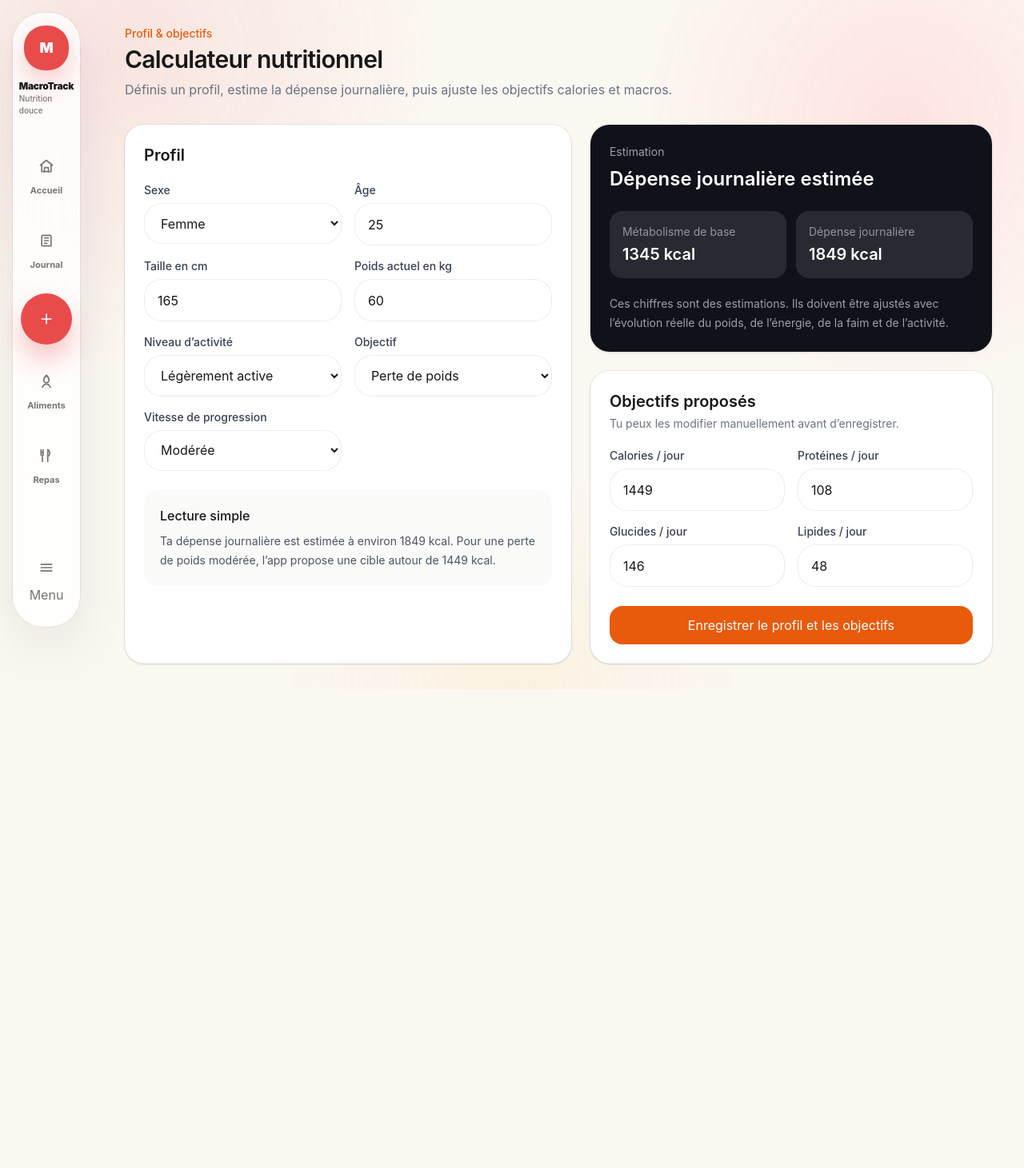
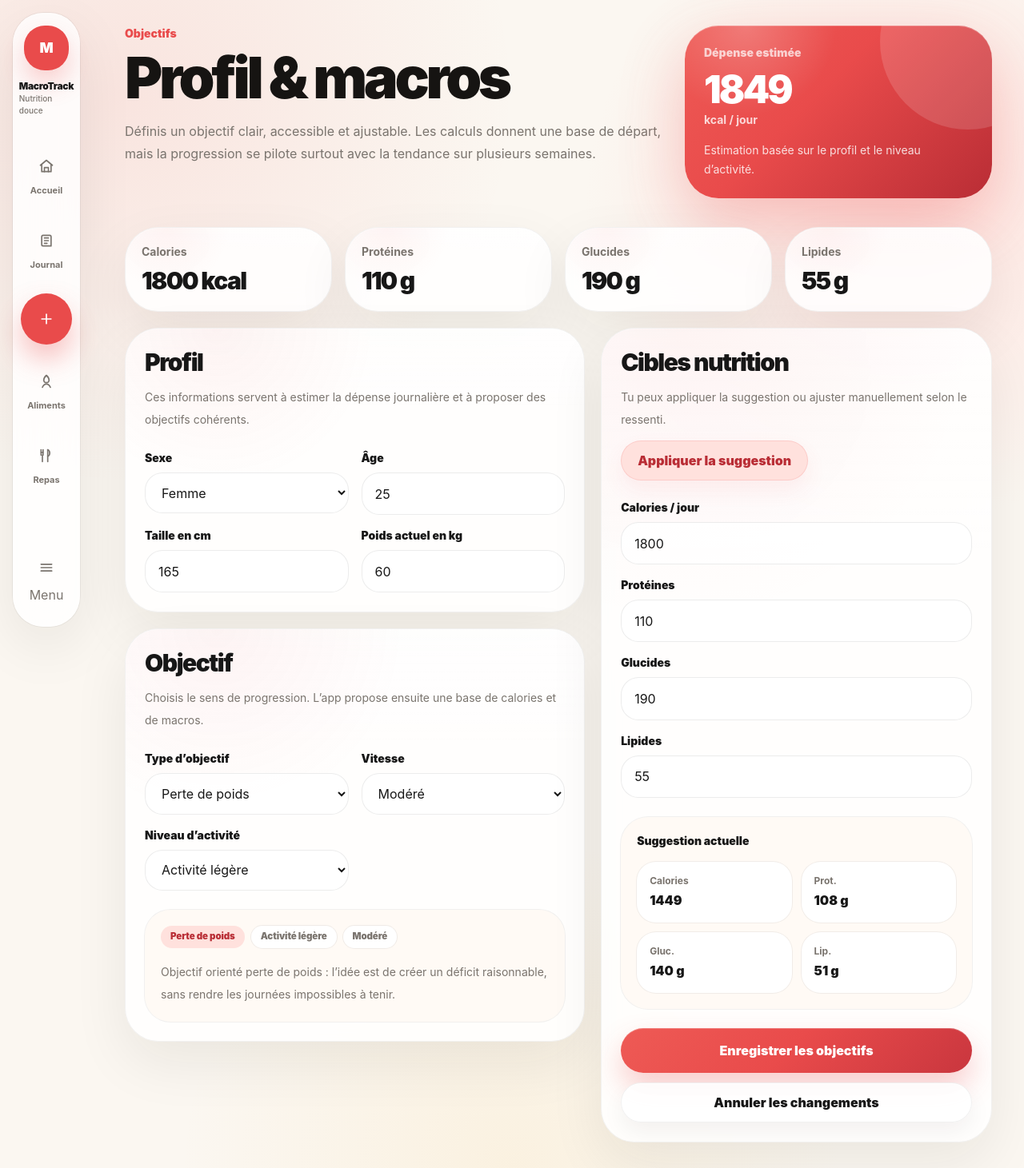
Before and after one commit to vincentchaumei-dev/macrotrack-mitzi, a Next.js app: page /goals in a window 1280 px wide. Shown: the whole page at 80% size. Before the commit the page ends 862 px from the top, so only its background shows below. Built offline with nearby package versions, Linux system fonts and the light colour scheme.

Commit message:
style: premium goals page

```diff
--- a/src/app/goals/page.tsx
+++ b/src/app/goals/page.tsx
@@ -1,123 +1,220 @@
 "use client";
 
-import { FormEvent, useEffect, useState } from "react";
+import { FormEvent, useMemo, useState } from "react";
 import { AppShell } from "@/components/layout/AppShell";
+import {
+  GhostButton,
+  PageHeader,
+  Pill,
+  PremiumCard,
+  SectionTitle,
+  SoftButton,
+  StatCard,
+} from "@/components/ui/PremiumUI";
 import { useNutritionStore } from "@/hooks/useNutritionStore";
-import {
-  activityLevelLabels,
-  calculateBmr,
-  calculateRecommendedGoals,
-  calculateTdee,
-  explainGoal,
-  goalSpeedLabels,
-  goalTypeLabels,
-} from "@/lib/nutrition";
-import {
-  ActivityLevel,
-  GoalSpeed,
-  GoalType,
-  Sex,
-  UserProfile,
-} from "@/types/nutrition";
+import { NutritionGoals, UserProfile } from "@/types/nutrition";
+import { calculateTdee, goalTypeLabels } from "@/lib/nutrition";
+
+const activityLabels: Record<string, string> = {
+  sedentary: "Sédentaire",
+  light: "Activité légère",
+  moderate: "Activité modérée",
+  active: "Active",
+  very_active: "Très active",
+};
+
+const goalSpeedLabels: Record<string, string> = {
+  gentle: "Progressif",
+  moderate: "Modéré",
+  ambitious: "Rapide",
+};
+
+function parseNumber(value: string) {
+  const parsed = Number(value.replace(",", "."));
+  return Number.isNaN(parsed) ? 0 : parsed;
+}
+
+function calculateSuggestedGoals(profile: UserProfile): NutritionGoals {
+  const tdee = calculateTdee(profile);
+
+  let calories = tdee;
+
+  if (profile.goalType === "fat_loss") {
+    if (profile.goalSpeed === "gentle") calories = tdee - 250;
+    if (profile.goalSpeed === "moderate") calories = tdee - 400;
+    if (profile.goalSpeed === "ambitious") calories = tdee - 550;
+  }
+
+  if (profile.goalType === "muscle_gain") {
+    if (profile.goalSpeed === "gentle") calories = tdee + 150;
+    if (profile.goalSpeed === "moderate") calories = tdee + 250;
+    if (profile.goalSpeed === "ambitious") calories = tdee + 350;
+  }
+
+  const safeCalories = Math.max(1300, Math.round(calories));
+
+  const proteinG = Math.round(profile.currentWeightKg * 1.8);
+  const fatG = Math.round(profile.currentWeightKg * 0.85);
+  const remainingCalories = safeCalories - proteinG * 4 - fatG * 9;
+  const carbsG = Math.max(80, Math.round(remainingCalories / 4));
+
+  return {
+    calories: safeCalories,
+    proteinG,
+    carbsG,
+    fatG,
+  };
+}
+
+function goalText(profile: UserProfile) {
+  if (profile.goalType === "fat_loss") {
+    return "Objectif orienté perte de poids : l’idée est de créer un déficit raisonnable, sans rendre les journées impossibles à tenir.";
+  }
+
+  if (profile.goalType === "muscle_gain") {
+    return "Objectif orienté prise de masse : l’idée est d’avoir assez d’énergie pour progresser, sans partir sur un surplus excessif.";
+  }
+
+  return "Objectif maintien : l’idée est de stabiliser le poids tout en gardant des apports cohérents et faciles à suivre.";
+}
 
 export default function GoalsPage() {
   const { profile, goals, updateProfile, updateGoals } = useNutritionStore();
 
-  const [sex, setSex] = useState<Sex>(profile.sex);
-  const [age, setAge] = useState(String(profile.age));
-  const [heightCm, setHeightCm] = useState(String(profile.heightCm));
-  const [currentWeightKg, setCurrentWeightKg] = useState(
-    String(profile.currentWeightKg)
+  const [profileForm, setProfileForm] = useState({
+    sex: profile.sex,
+    age: String(profile.age),
+    heightCm: String(profile.heightCm),
+    currentWeightKg: String(profile.currentWeightKg),
+    activityLevel: profile.activityLevel,
+    goalType: profile.goalType,
+    goalSpeed: profile.goalSpeed,
+  });
+
+  const [goalsForm, setGoalsForm] = useState({
+    calories: String(goals.calories),
+    proteinG: String(goals.proteinG),
+    carbsG: String(goals.carbsG),
+    fatG: String(goals.fatG),
+  });
+
+  const previewProfile: UserProfile = {
+    sex: profileForm.sex,
+    age: parseNumber(profileForm.age),
+    heightCm: parseNumber(profileForm.heightCm),
+    currentWeightKg: parseNumber(profileForm.currentWeightKg),
+    activityLevel: profileForm.activityLevel,
+    goalType: profileForm.goalType,
+    goalSpeed: profileForm.goalSpeed,
+  } as UserProfile;
+
+  const estimatedTdee = useMemo(
+    () => calculateTdee(previewProfile),
+    [previewProfile]
   );
-  const [activityLevel, setActivityLevel] = useState<ActivityLevel>(
-    profile.activityLevel
+
+  const suggestedGoals = useMemo(
+    () => calculateSuggestedGoals(previewProfile),
+    [previewProfile]
   );
-  const [goalType, setGoalType] = useState<GoalType>(profile.goalType);
-  const [goalSpeed, setGoalSpeed] = useState<GoalSpeed>(profile.goalSpeed);
 
-  const [manualCalories, setManualCalories] = useState(String(goals.calories));
-  const [manualProtein, setManualProtein] = useState(String(goals.proteinG));
-  const [manualCarbs, setManualCarbs] = useState(String(goals.carbsG));
-  const [manualFat, setManualFat] = useState(String(goals.fatG));
+  function updateProfileField(key: keyof typeof profileForm, value: string) {
+    setProfileForm((current) => ({
+      ...current,
+      [key]: value,
+    }));
+  }
 
-  const [saved, setSaved] = useState(false);
+  function updateGoalsField(key: keyof typeof goalsForm, value: string) {
+    setGoalsForm((current) => ({
+      ...current,
+      [key]: value,
+    }));
+  }
 
-  const draftProfile: UserProfile = {
-    sex,
-    age: Number(age) || 0,
-    heightCm: Number(heightCm) || 0,
-    currentWeightKg: Number(currentWeightKg.replace(",", ".")) || 0,
-    activityLevel,
-    goalType,
-    goalSpeed,
-  };
-
-  const bmr = calculateBmr(draftProfile);
-  const tdee = calculateTdee(draftProfile);
-  const recommendedGoals = calculateRecommendedGoals(draftProfile);
-
-  useEffect(() => {
-    setManualCalories(String(recommendedGoals.calories));
-    setManualProtein(String(recommendedGoals.proteinG));
-    setManualCarbs(String(recommendedGoals.carbsG));
-    setManualFat(String(recommendedGoals.fatG));
-  }, [
-    sex,
-    age,
-    heightCm,
-    currentWeightKg,
-    activityLevel,
-    goalType,
-    goalSpeed,
-  ]);
+  function applySuggestedGoals() {
+    setGoalsForm({
+      calories: String(suggestedGoals.calories),
+      proteinG: String(suggestedGoals.proteinG),
+      carbsG: String(suggestedGoals.carbsG),
+      fatG: String(suggestedGoals.fatG),
+    });
+  }
 
   function handleSubmit(event: FormEvent<HTMLFormElement>) {
     event.preventDefault();
 
     const nextProfile: UserProfile = {
-      ...draftProfile,
-      age: Math.max(draftProfile.age, 0),
-      heightCm: Math.max(draftProfile.heightCm, 0),
-      currentWeightKg: Math.max(draftProfile.currentWeightKg, 0),
+      sex: profileForm.sex,
+      age: parseNumber(profileForm.age),
+      heightCm: parseNumber(profileForm.heightCm),
+      currentWeightKg: parseNumber(profileForm.currentWeightKg),
+      activityLevel: profileForm.activityLevel,
+      goalType: profileForm.goalType,
+      goalSpeed: profileForm.goalSpeed,
+    } as UserProfile;
+
+    const nextGoals: NutritionGoals = {
+      calories: Math.round(parseNumber(goalsForm.calories)),
+      proteinG: Math.round(parseNumber(goalsForm.proteinG)),
+      carbsG: Math.round(parseNumber(goalsForm.carbsG)),
+      fatG: Math.round(parseNumber(goalsForm.fatG)),
     };
 
     updateProfile(nextProfile);
-
-    updateGoals({
-      calories: Number(manualCalories) || recommendedGoals.calories,
-      proteinG: Number(manualProtein) || recommendedGoals.proteinG,
-      carbsG: Number(manualCarbs) || recommendedGoals.carbsG,
-      fatG: Number(manualFat) || recommendedGoals.fatG,
-    });
-
-    setSaved(true);
-    window.setTimeout(() => setSaved(false), 2500);
+    updateGoals(nextGoals);
   }
 
   return (
     <AppShell>
-      <div className="mb-8">
-        <p className="text-sm font-medium text-[#E85A0C]">
-          Profil & objectifs
+      <div className="mx-auto max-w-6xl">
+        <PageHeader
+          eyebrow="Objectifs"
+          title="Profil & macros"
+          description="Définis un objectif clair, accessible et ajustable. Les calculs donnent une base de départ, mais la progression se pilote surtout avec la tendance sur plusieurs semaines."
+          action={
+            <PremiumCard tint="red" className="max-w-sm">
+              <p className="text-sm font-black text-white/70">
+                Dépense estimée
               </p>
-        <h1 className="mt-1 text-3xl font-semibold tracking-tight">
-          Calculateur nutritionnel
-        </h1>
-        <p className="mt-2 text-gray-500">
-          Définis un profil, estime la dépense journalière, puis ajuste les
-          objectifs calories et macros.
+              <p className="mt-3 text-5xl font-black tracking-[-0.06em]">
+                {estimatedTdee}
               </p>
-      </div>
+              <p className="mt-1 text-sm font-bold text-white/78">
+                kcal / jour
+              </p>
+              <p className="mt-4 text-sm leading-6 text-white/82">
+                Estimation basée sur le profil et le niveau d’activité.
+              </p>
+            </PremiumCard>
+          }
+        />
 
-      <form onSubmit={handleSubmit} className="grid gap-6 xl:grid-cols-[1fr_0.9fr]">
-        <section className="rounded-3xl bg-white p-6 shadow-sm ring-1 ring-black/5">
-          <h2 className="text-xl font-semibold">Profil</h2>
+        <section className="mb-5 grid gap-4 md:grid-cols-4">
+          <StatCard label="Calories" value={`${goals.calories} kcal`} />
+          <StatCard label="Protéines" value={`${goals.proteinG} g`} />
+          <StatCard label="Glucides" value={`${goals.carbsG} g`} />
+          <StatCard label="Lipides" value={`${goals.fatG} g`} />
+        </section>
 
-          <div className="mt-5 grid gap-4 md:grid-cols-2">
+        <form
+          onSubmit={handleSubmit}
+          className="grid gap-5 xl:grid-cols-[1fr_0.85fr]"
+        >
+          <div className="space-y-5">
+            <PremiumCard tint="white">
+              <SectionTitle
+                title="Profil"
+                text="Ces informations servent à estimer la dépense journalière et à proposer des objectifs cohérents."
+              />
+
+              <div className="mt-6 grid gap-4 md:grid-cols-2">
                 <Field label="Sexe">
                   <select
-                value={sex}
-                onChange={(event) => setSex(event.target.value as Sex)}
+                    value={profileForm.sex}
+                    onChange={(event) =>
+                      updateProfileField("sex", event.target.value)
+                    }
                     className="input"
                   >
                     <option value="female">Femme</option>
@@ -127,154 +224,227 @@ export default function GoalsPage() {
 
                 <Field label="Âge">
                   <input
-                value={age}
-                onChange={(event) => setAge(event.target.value)}
+                    value={profileForm.age}
+                    onChange={(event) =>
+                      updateProfileField("age", event.target.value)
+                    }
                     className="input"
+                    placeholder="Ex : 25"
                   />
                 </Field>
 
                 <Field label="Taille en cm">
                   <input
-                value={heightCm}
-                onChange={(event) => setHeightCm(event.target.value)}
+                    value={profileForm.heightCm}
+                    onChange={(event) =>
+                      updateProfileField("heightCm", event.target.value)
+                    }
                     className="input"
+                    placeholder="Ex : 165"
                   />
                 </Field>
 
                 <Field label="Poids actuel en kg">
                   <input
-                value={currentWeightKg}
-                onChange={(event) => setCurrentWeightKg(event.target.value)}
+                    value={profileForm.currentWeightKg}
+                    onChange={(event) =>
+                      updateProfileField("currentWeightKg", event.target.value)
+                    }
+                    className="input"
+                    placeholder="Ex : 60"
+                  />
+                </Field>
+              </div>
+            </PremiumCard>
+
+            <PremiumCard tint="white">
+              <SectionTitle
+                title="Objectif"
+                text="Choisis le sens de progression. L’app propose ensuite une base de calories et de macros."
+              />
+
+              <div className="mt-6 grid gap-4 md:grid-cols-2">
+                <Field label="Type d’objectif">
+                  <select
+                    value={profileForm.goalType}
+                    onChange={(event) =>
+                      updateProfileField("goalType", event.target.value)
+                    }
+                    className="input"
+                  >
+                    <option value="fat_loss">Perte de poids</option>
+                    <option value="maintenance">Maintien</option>
+                    <option value="muscle_gain">Prise de masse</option>
+                  </select>
+                </Field>
+
+                <Field label="Vitesse">
+                  <select
+                    value={profileForm.goalSpeed}
+                    onChange={(event) =>
+                      updateProfileField("goalSpeed", event.target.value)
+                    }
+                    className="input"
+                  >
+                    <option value="gentle">Progressif</option>
+                    <option value="moderate">Modéré</option>
+                    <option value="ambitious">Rapide</option>
+                  </select>
+                </Field>
+
+                <Field label="Niveau d’activité">
+                  <select
+                    value={profileForm.activityLevel}
+                    onChange={(event) =>
+                      updateProfileField("activityLevel", event.target.value)
+                    }
+                    className="input"
+                  >
+                    <option value="sedentary">Sédentaire</option>
+                    <option value="light">Activité légère</option>
+                    <option value="moderate">Activité modérée</option>
+                    <option value="active">Active</option>
+                    <option value="very_active">Très active</option>
+                  </select>
+                </Field>
+              </div>
+
+              <div className="mt-6 rounded-[32px] bg-[#FFFAF5] p-5 ring-1 ring-black/[0.055]">
+                <div className="flex flex-wrap gap-2">
+                  <Pill tone="red">{goalTypeLabels[profileForm.goalType]}</Pill>
+                  <Pill tone="cream">
+                    {activityLabels[profileForm.activityLevel]}
+                  </Pill>
+                  <Pill tone="cream">
+                    {goalSpeedLabels[profileForm.goalSpeed]}
+                  </Pill>
+                </div>
+
+                <p className="mt-4 text-sm leading-7 text-[#7A746E]">
+                  {goalText(previewProfile)}
+                </p>
+              </div>
+            </PremiumCard>
+          </div>
+
+          <aside className="xl:sticky xl:top-8 xl:self-start">
+            <PremiumCard tint="white">
+              <div className="flex flex-col justify-between gap-3 md:flex-row md:items-start xl:flex-col">
+                <SectionTitle
+                  title="Cibles nutrition"
+                  text="Tu peux appliquer la suggestion ou ajuster manuellement selon le ressenti."
+                />
+
+                <SoftButton onClick={applySuggestedGoals}>
+                  Appliquer la suggestion
+                </SoftButton>
+              </div>
+
+              <div className="mt-6 grid gap-4">
+                <Field label="Calories / jour">
+                  <input
+                    value={goalsForm.calories}
+                    onChange={(event) =>
+                      updateGoalsField("calories", event.target.value)
+                    }
                     className="input"
                   />
                 </Field>
 
-            <Field label="Niveau d’activité">
-              <select
-                value={activityLevel}
+                <div className="grid gap-4 md:grid-cols-3 xl:grid-cols-1">
+                  <Field label="Protéines">
+                    <input
+                      value={goalsForm.proteinG}
                       onChange={(event) =>
-                  setActivityLevel(event.target.value as ActivityLevel)
+                        updateGoalsField("proteinG", event.target.value)
                       }
-                className="input"
-              >
-                {Object.entries(activityLevelLabels).map(([value, label]) => (
-                  <option key={value} value={value}>
-                    {label}
-                  </option>
-                ))}
-              </select>
-            </Field>
-
-            <Field label="Objectif">
-              <select
-                value={goalType}
-                onChange={(event) => setGoalType(event.target.value as GoalType)}
-                className="input"
-              >
-                {Object.entries(goalTypeLabels).map(([value, label]) => (
-                  <option key={value} value={value}>
-                    {label}
-                  </option>
-                ))}
-              </select>
-            </Field>
-
-            <Field label="Vitesse de progression">
-              <select
-                value={goalSpeed}
-                onChange={(event) =>
-                  setGoalSpeed(event.target.value as GoalSpeed)
-                }
-                className="input"
-              >
-                {Object.entries(goalSpeedLabels).map(([value, label]) => (
-                  <option key={value} value={value}>
-                    {label}
-                  </option>
-                ))}
-              </select>
-            </Field>
-          </div>
-
-          <div className="mt-6 rounded-2xl bg-[#FAFAF8] p-5">
-            <p className="font-medium">Lecture simple</p>
-            <p className="mt-2 text-sm leading-6 text-gray-600">
-              {explainGoal(draftProfile)}
-            </p>
-          </div>
-        </section>
-
-        <section className="space-y-6">
-          <div className="rounded-3xl bg-[#10121A] p-6 text-white shadow-sm">
-            <p className="text-sm text-white/60">Estimation</p>
-            <h2 className="mt-2 text-2xl font-semibold">
-              Dépense journalière estimée
-            </h2>
-
-            <div className="mt-6 grid gap-3 sm:grid-cols-2">
-              <DarkStat label="Métabolisme de base" value={`${bmr} kcal`} />
-              <DarkStat label="Dépense journalière" value={`${tdee} kcal`} />
-            </div>
-
-            <p className="mt-5 text-sm leading-6 text-white/60">
-              Ces chiffres sont des estimations. Ils doivent être ajustés avec
-              l’évolution réelle du poids, de l’énergie, de la faim et de
-              l’activité.
-            </p>
-          </div>
-
-          <div className="rounded-3xl bg-white p-6 shadow-sm ring-1 ring-black/5">
-            <h2 className="text-xl font-semibold">Objectifs proposés</h2>
-            <p className="mt-1 text-sm text-gray-500">
-              Tu peux les modifier manuellement avant d’enregistrer.
-            </p>
-
-            <div className="mt-5 grid gap-4 md:grid-cols-2">
-              <Field label="Calories / jour">
-                <input
-                  value={manualCalories}
-                  onChange={(event) => setManualCalories(event.target.value)}
                       className="input"
                     />
                   </Field>
 
-              <Field label="Protéines / jour">
+                  <Field label="Glucides">
                     <input
-                  value={manualProtein}
-                  onChange={(event) => setManualProtein(event.target.value)}
+                      value={goalsForm.carbsG}
+                      onChange={(event) =>
+                        updateGoalsField("carbsG", event.target.value)
+                      }
                       className="input"
                     />
                   </Field>
 
-              <Field label="Glucides / jour">
+                  <Field label="Lipides">
                     <input
-                  value={manualCarbs}
-                  onChange={(event) => setManualCarbs(event.target.value)}
-                  className="input"
-                />
-              </Field>
-
-              <Field label="Lipides / jour">
-                <input
-                  value={manualFat}
-                  onChange={(event) => setManualFat(event.target.value)}
+                      value={goalsForm.fatG}
+                      onChange={(event) =>
+                        updateGoalsField("fatG", event.target.value)
+                      }
                       className="input"
                     />
                   </Field>
                 </div>
+              </div>
 
-            <button className="mt-6 w-full rounded-2xl bg-[#E85A0C] px-5 py-3 text-sm font-medium text-white">
-              Enregistrer le profil et les objectifs
+              <div className="mt-6 rounded-[34px] bg-[#FFFAF5] p-5 ring-1 ring-black/[0.055]">
+                <p className="text-sm font-black text-[#171717]">
+                  Suggestion actuelle
+                </p>
+
+                <div className="mt-4 grid grid-cols-2 gap-3">
+                  <MiniStat
+                    label="Calories"
+                    value={`${suggestedGoals.calories}`}
+                  />
+                  <MiniStat
+                    label="Prot."
+                    value={`${suggestedGoals.proteinG} g`}
+                  />
+                  <MiniStat
+                    label="Gluc."
+                    value={`${suggestedGoals.carbsG} g`}
+                  />
+                  <MiniStat
+                    label="Lip."
+                    value={`${suggestedGoals.fatG} g`}
+                  />
+                </div>
+              </div>
+
+              <div className="mt-6 grid gap-3">
+                <button
+                  type="submit"
+                  className="ui-button-primary w-full px-5 py-4 text-sm"
+                >
+                  Enregistrer les objectifs
                 </button>
 
-            {saved && (
-              <p className="mt-4 rounded-2xl bg-green-50 p-3 text-sm text-green-800">
-                Profil et objectifs enregistrés.
-              </p>
-            )}
+                <GhostButton
+                  onClick={() => {
+                    setProfileForm({
+                      sex: profile.sex,
+                      age: String(profile.age),
+                      heightCm: String(profile.heightCm),
+                      currentWeightKg: String(profile.currentWeightKg),
+                      activityLevel: profile.activityLevel,
+                      goalType: profile.goalType,
+                      goalSpeed: profile.goalSpeed,
+                    });
+
+                    setGoalsForm({
+                      calories: String(goals.calories),
+                      proteinG: String(goals.proteinG),
+                      carbsG: String(goals.carbsG),
+                      fatG: String(goals.fatG),
+                    });
+                  }}
+                  className="w-full"
+                >
+                  Annuler les changements
+                </GhostButton>
               </div>
-        </section>
+            </PremiumCard>
+          </aside>
         </form>
+      </div>
     </AppShell>
   );
 }
@@ -288,7 +458,7 @@ function Field({
 }) {
   return (
     <label className="block">
-      <span className="mb-1.5 block text-sm font-medium text-gray-700">
+      <span className="mb-2 block text-sm font-black text-[#171717]">
         {label}
       </span>
       {children}
@@ -296,11 +466,11 @@ function Field({
   );
 }
 
-function DarkStat({ label, value }: { label: string; value: string }) {
+function MiniStat({ label, value }: { label: string; value: string }) {
   return (
-    <div className="rounded-2xl bg-white/10 p-4">
-      <p className="text-sm text-white/50">{label}</p>
-      <p className="mt-1 text-xl font-semibold">{value}</p>
+    <div className="rounded-[24px] bg-white p-4 ring-1 ring-black/[0.055]">
+      <p className="text-xs font-bold text-[#7A746E]">{label}</p>
+      <p className="mt-1 font-black text-[#171717]">{value}</p>
     </div>
   );
 }
```
Lines whose indentation alone changed are shown as unchanged.
